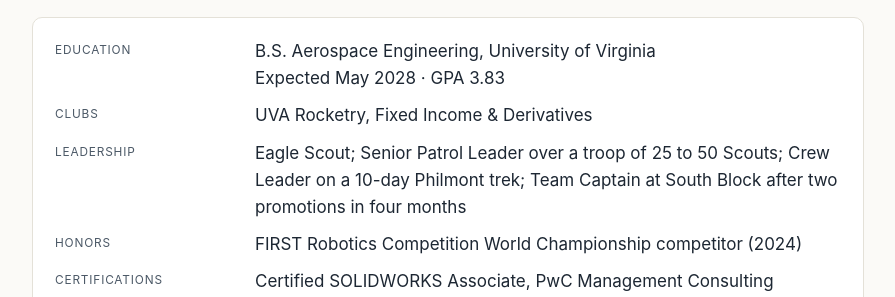
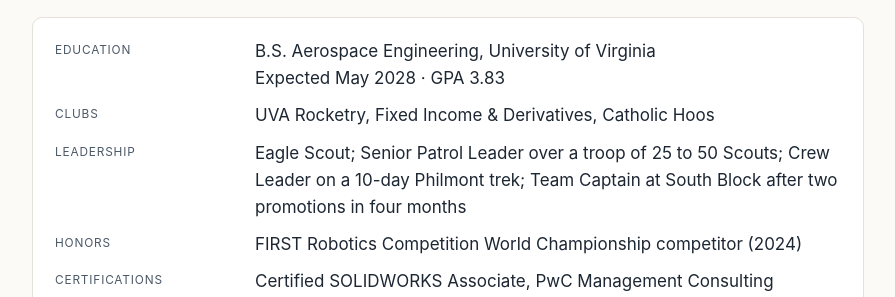
Before and after one commit to Whthissell/Whthissell.github.io, a Jekyll site: the page built from about.md, in a window 1280 px wide. Shown: the part 428-725 px from the top of the page, without its empty margins (192-1087 px from the left). Built offline with Jekyll 4.4.1, drawn with Linux system fonts in a browser that asks for light colours.

Commit message:
Add Catholic Hoos to About page clubs

```diff
--- a/about.md
+++ b/about.md
@@ -19,7 +19,7 @@ solving.
   <dt>Education</dt>
   <dd>B.S. Aerospace Engineering, University of Virginia<br>Expected May 2028 · GPA 3.83</dd>
   <dt>Clubs</dt>
-  <dd>UVA Rocketry, Fixed Income &amp; Derivatives</dd>
+  <dd>UVA Rocketry, Fixed Income &amp; Derivatives, Catholic Hoos</dd>
   <dt>Leadership</dt>
   <dd>Eagle Scout; Senior Patrol Leader over a troop of 25 to 50 Scouts; Crew Leader on a 10-day Philmont trek; Team Captain at South Block after two promotions in four months</dd>
   <dt>Honors</dt>
```
